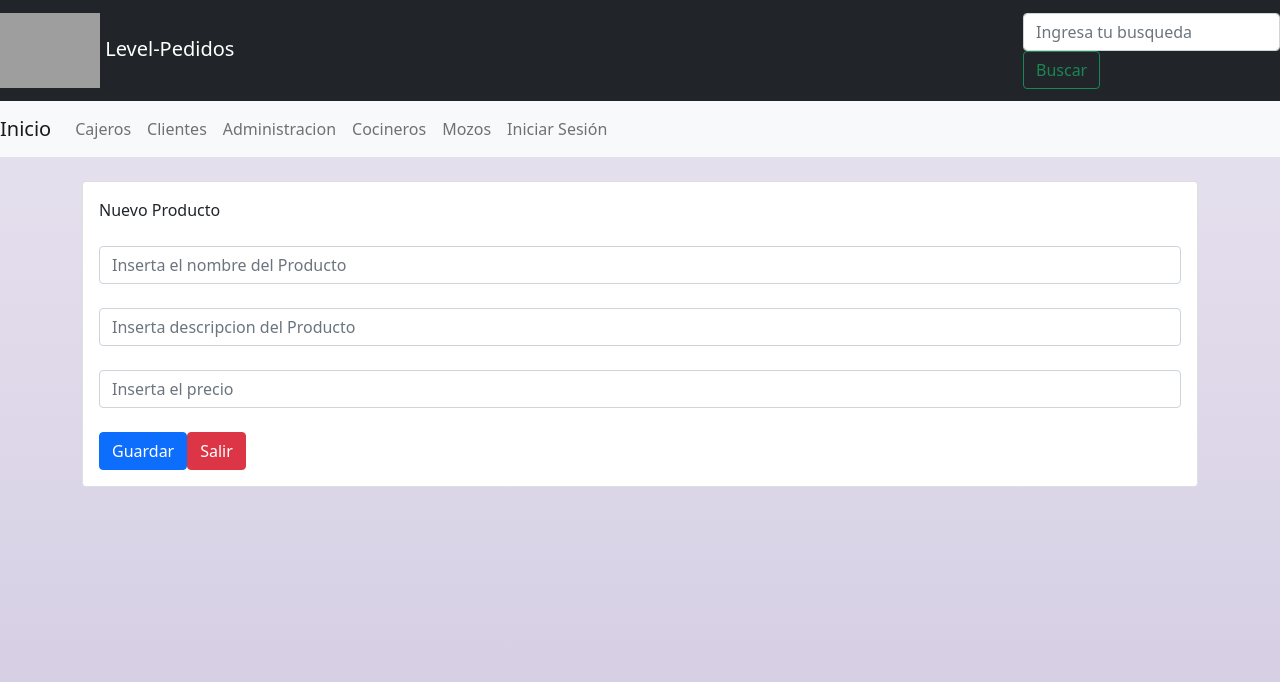
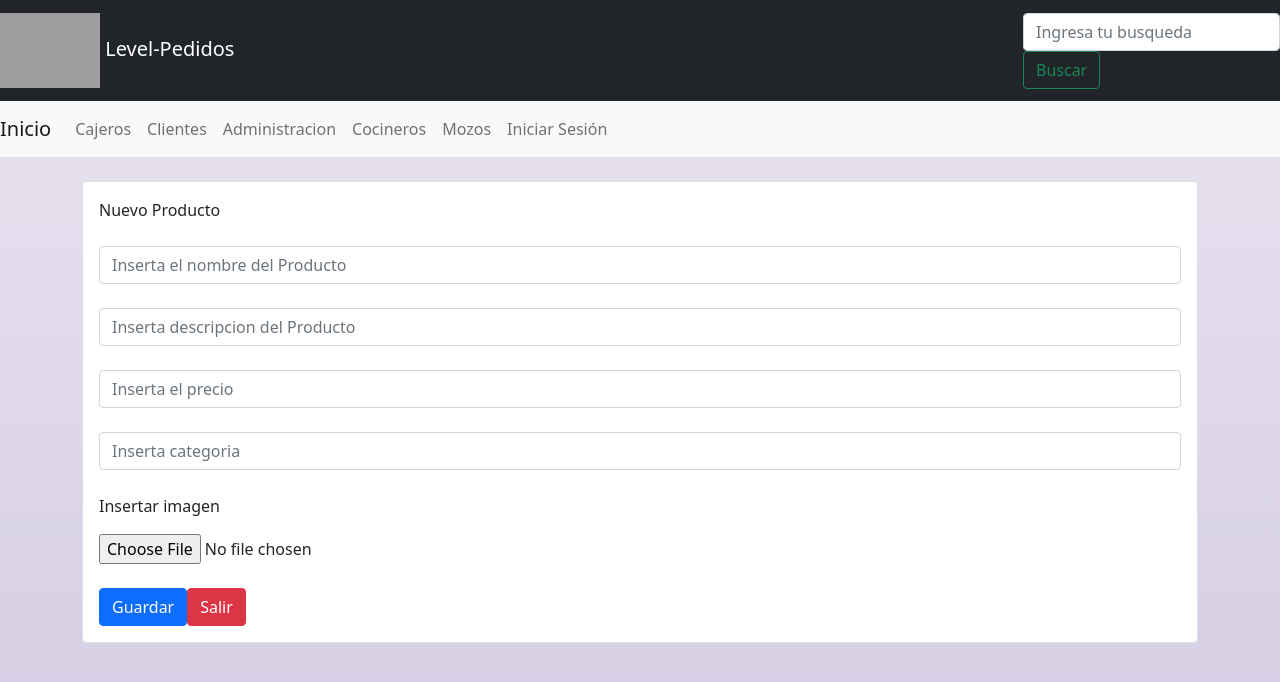
Before and after one commit to juanasis/trabajofinal-tesis-undec, an Angular app in the folder frontend/: page /nuevo in a window 1280 px wide. Shown: the top 682 px of the page. Built offline with nearby package versions, Linux system fonts and the light colour scheme; grey boxes are pictures that could not be loaded.

Commit message:
nuevo producto

```diff
--- a/frontend/src/app/pages/productos/nuevo/nuevo.component.html
+++ b/frontend/src/app/pages/productos/nuevo/nuevo.component.html
@@ -13,6 +13,26 @@
       <div class="form-group mt-4">
         <input type="text" [(ngModel)]="selectedProducto.precio" placeholder="Inserta el precio" class="form-control">
       </div>
+      <div class="form-group mt-4">
+        <input type="text" [(ngModel)]="selectedProducto.categoria" placeholder="Inserta categoria" class="form-control">
+      </div>
+      <!-- <div class="form-group mt-4" >
+      Categoria
+      <p></p>
+      <select  class="form-control">
+        <option type="text" [(ngModel)]="selectedProducto.categoria">bebidas</option>
+        <option type="text" [(ngModel)]="selectedProducto.categoria">menu</option>
+        <option type="text" [(ngModel)]="selectedProducto.categoria">cafeteria</option>
+        <option type="text" [(ngModel)]="selectedProducto.categoria">postres</option>
+
+      </select>
+      </div>
+    -->
+      <div class="form-group mt-4">
+        <label for="exampleFormControlFile1">Insertar imagen</label>
+        <p></p>
+        <input type="file" [(ngModel)]="selectedProducto.imgpath" placeholder="Seleccionar una imagen" class="form-control-file"  id="exampleFormControlFile1" >
+      </div>
       <button (click)="addOnEdit()" class="btn btn-primary mt-4">
         Guardar
       </button>
--- a/frontend/src/app/pages/productos/nuevo/nuevo.component.ts
+++ b/frontend/src/app/pages/productos/nuevo/nuevo.component.ts
@@ -9,35 +9,25 @@ import { Router } from '@angular/router';
   styleUrls: ['./nuevo.component.css']
 })
 export class NuevoComponent implements OnInit {
-  productosArray: Producto[];
-  oldProducto: Producto = new Producto();
-  selectedProducto: Producto = new Producto();
+   selectedProducto: Producto = new Producto();
 
 
   constructor(private http: HttpClient, private router: Router) { }
   addOnEdit(){
-
     console.log(this.selectedProducto.id);
-    this.productosArray.push(this.selectedProducto);
-    this.http.post("http://localhost:8080/Productos/agregar", {
-
-      "idmesa":this.selectedProducto.nombre,
-
-
-    }).subscribe(
+    this.http.post("http://localhost:8080/pedidos/agregar", this.selectedProducto).subscribe(
       data  => {
       console.log("POST Request is successful ", data);
       },
       error  => {
+    console.log("Error", error);
+    }
+    )
+  }
 
-      console.log("Error", error);
 
-      }
 
-      );
-
-}
-salir(){
+  salir(){
    this.router.navigate(['administrador']);
 
 }
```
Also changed, not shown: frontend/src/assets/productos/lomito.jpg (added).
